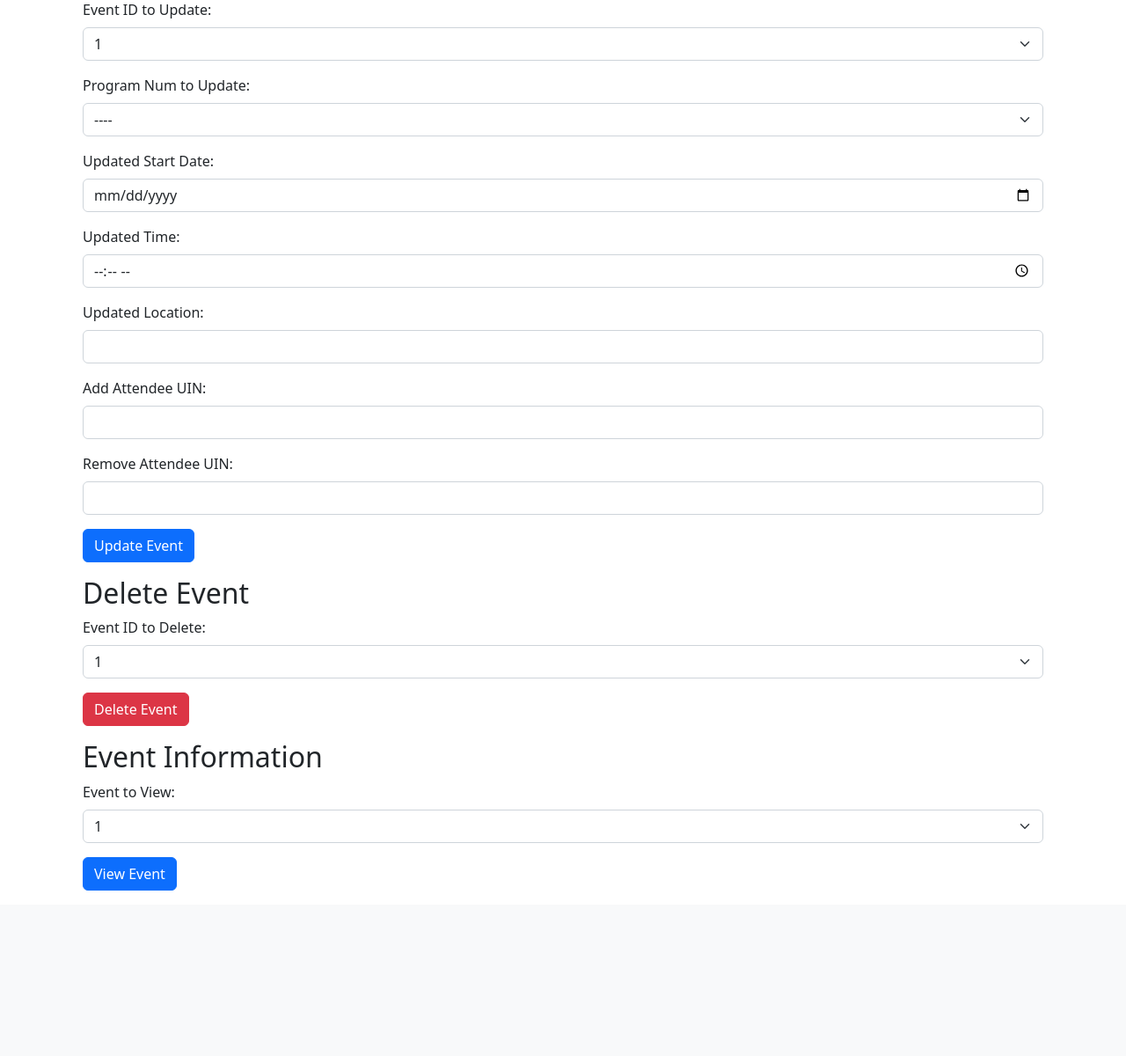
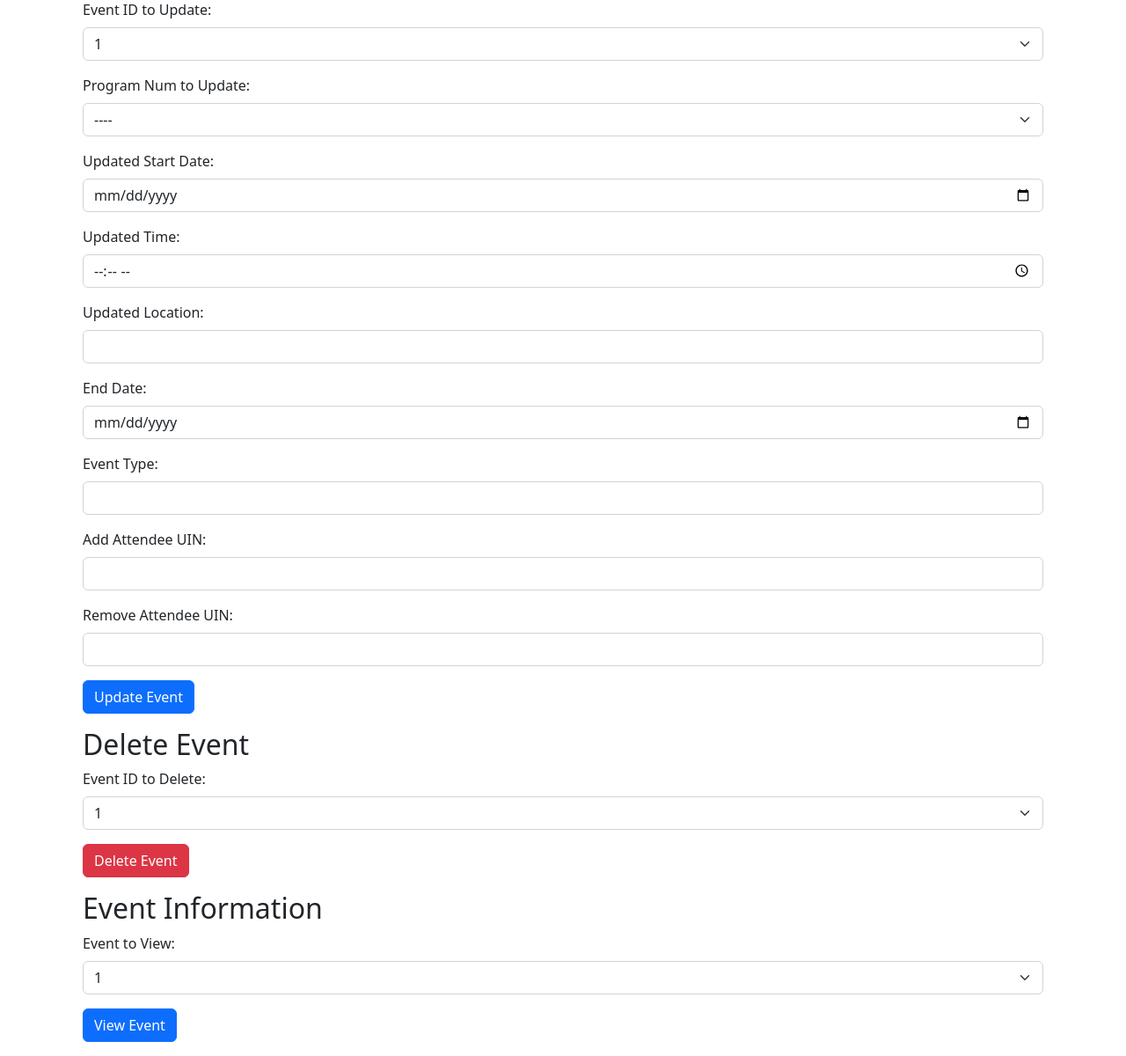
Before and after one commit to davidkenelm/CSCE310, a PHP site: page /CSCE310/event_admin.php in a window 1280 px wide. Shown: the part 776-1976 px from the top of the page at 88% size. Before the commit the page ends 1788 px from the top, so only its background shows below. Run offline with PHP 8.4, Linux system fonts and the light colour scheme; the visitor is signed in with stand-in values (Sample User, id 1); tables that the repository leaves empty hold one stand-in row (values such as "Sample post").

Commit message:
Added some more update fields

```diff
--- a/event_admin.php
+++ b/event_admin.php
@@ -48,6 +48,8 @@ if ($_SERVER["REQUEST_METHOD"] == "POST") {
         checkAndUpdateField('updated_start_date');
         checkAndUpdateField('updated_time');
         checkAndUpdateField('updated_location');
+        checkAndUpdateField('updated_end_date');
+        checkAndUpdateField('updated_event_type');
         checkAndUpdateField('attendee_uin');
         checkAndUpdateField('remove_attendee_uin');
 
@@ -242,6 +244,18 @@ function updateEvent($mysql, $eventID, $updatedEventData) {
         $setClause .= "Location = ?, ";
         $bindTypes .= 's';
         $bindParams[] = $updatedEventData['updated_location'];
+    }
+
+    if (isset($updatedEventData['updated_end_date'])) {
+        $setClause .= "End_Date = ?, ";
+        $bindTypes .= 's';
+        $bindParams[] = $updatedEventData['updated_end_date'];
+    }
+
+    if (isset($updatedEventData['updated_event_type'])) {
+        $setClause .= "Event_Type = ?, ";
+        $bindTypes .= 's';
+        $bindParams[] = $updatedEventData['updated_event_type'];
     }
     //Add Attendee, independent of update statement
     if (isset($updatedEventData['attendee_uin'])) {
@@ -449,6 +463,15 @@ function viewEvent($mysql, $eventToView) {
             </div>
 
             <div class="mb-3">
+                <label for="updated_end_date" class="form-label">End Date:</label>
+                <input type="date" name="updated_end_date" class="form-control">
+            </div>
+            <div class="mb-3">
+                <label for="updated_event_type" class="form-label">Event Type:</label>
+                <input type="text" name="updated_event_type" class="form-control">
+            </div>
+
+            <div class="mb-3">
                 <label for="attendee_uin" class="form-label">Add Attendee UIN:</label>
                 <input type="text" name="attendee_uin" class="form-control">
             </div>
@@ -481,6 +504,14 @@ function viewEvent($mysql, $eventToView) {
 
             if ($_POST['updated_location'] != '') {
                 $updatedEventData['updated_location'] = $_POST['updated_location'];
+            }
+
+            if ($_POST['updated_end_date'] != '') {
+                $updatedEventData['updated_end_date'] = $_POST['updated_end_date'];
+            }
+
+            if ($_POST['updated_event_type'] != '') {
+                $updatedEventData['updated_event_type'] = $_POST['updated_event_type'];
             }
 
             if ($_POST['attendee_uin'] != '') {
```
